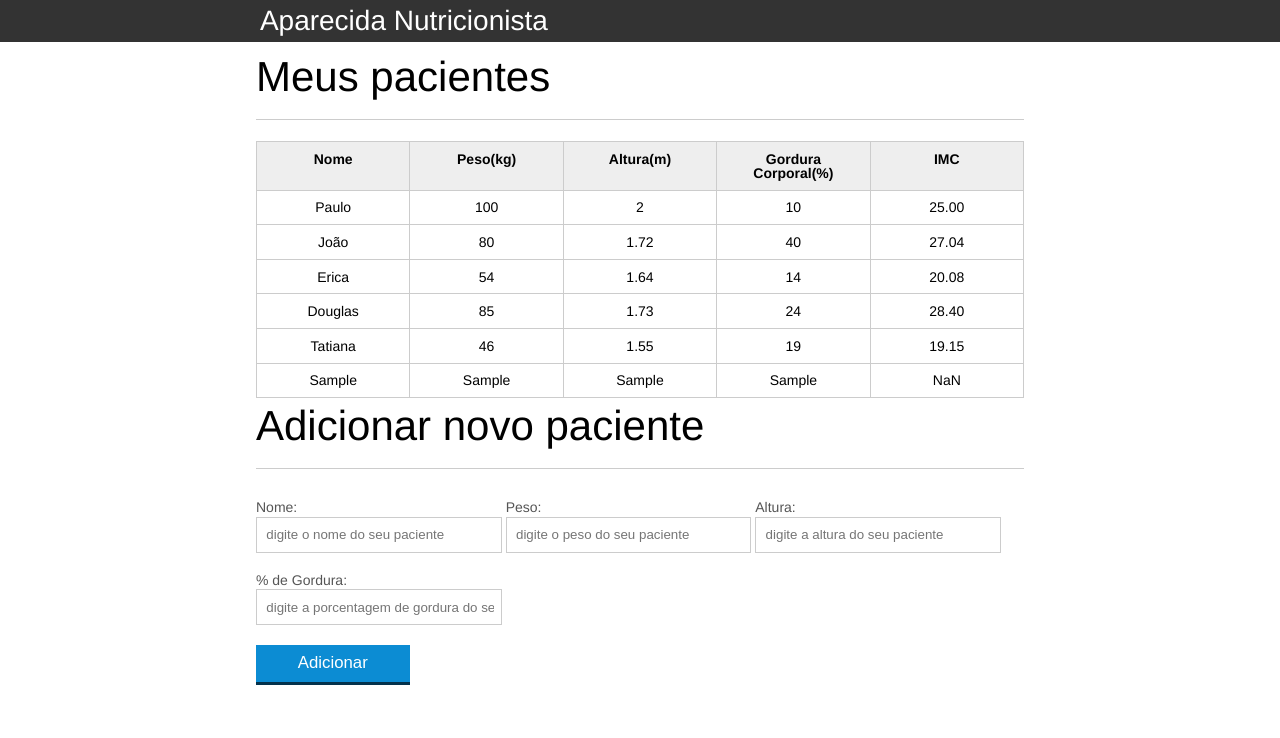
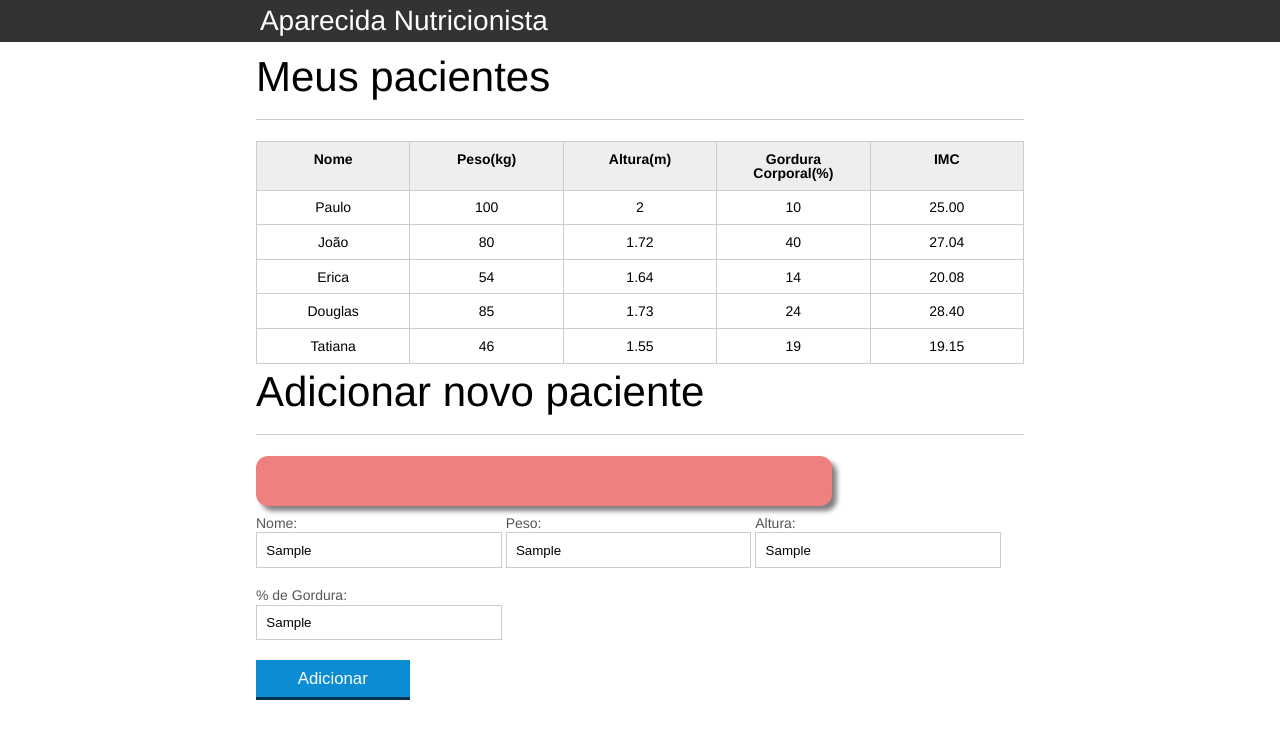
Before and after one commit to 3G42/Javascript-Web, a plain HTML site: page index.html in a window 1280 px wide. Both pictures are taken after typing "Sample", "Sample", "Sample", "Sample" into the empty fields and a click on the button "Adicionar". Drawn offline with Linux system fonts and the light colour scheme.

Commit message:
6.02 - Exibindo mensagens de erro

```diff
--- a/css/index.css
+++ b/css/index.css
@@ -136,3 +136,12 @@ button:disabled {
 .paciente-invalido {
   background-color: lightcoral;
 }
+#mensagem-erro {
+  background-color: lightcoral;
+  width:75%;
+  display: none;
+  height:50px;
+  padding: 20px 40px;
+  border-radius: 12px;
+  box-shadow: 5px 5px 5px gray ;
+}
--- a/index.html
+++ b/index.html
@@ -77,6 +77,7 @@
 		<!-- ... -->
 		<section class="container">
 			<h2 id="titulo-form">Adicionar novo paciente</h2>
+			<ul id="mensagem-erro"></ul>
 			<form id="form-adiciona">
 				<div class="grupo">
 					<label for="nome">Nome:</label>
--- a/js/form.js
+++ b/js/form.js
@@ -1,47 +1,52 @@
 
 var botaoAdicionar = document.querySelector("#adicionar-paciente");
 
-botaoAdicionar.addEventListener('click',function (event){
+botaoAdicionar.addEventListener("click", function (event) {
   event.preventDefault();
   var form = document.querySelector("#form-adiciona");
 
   paciente = obtemPacienteDoFormulario(form);
 
   pacienteTr = montaTr(paciente);
+  var erros = validaPaciente(paciente);
+  var mensagemErro = document.querySelector("#mensagem-erro");
+  if (erros.length > 0) {
+    mensagemErro.style.display = "block";
+    mensagemErro.textContent = erro;
+    return;
+  }
+  mensagemErro.style.display = "none";
   var tabela = document.querySelector("#tabela-pacientes");
   tabela.appendChild(pacienteTr);
 
   form.reset();
+});
 
-})
-
-function obtemPacienteDoFormulario(form){
-
+function obtemPacienteDoFormulario(form) {
   var paciente = {
-        nome:form.nome.value,
-        altura:form.altura.value,
-        peso:form.peso.value,
-        gordura:form.gordura.value,
-        imc:calculaImc(form.peso.value,form.altura.value)
-    }
-    console.log(paciente.imc)
+    nome: form.nome.value,
+    altura: form.altura.value,
+    peso: form.peso.value,
+    gordura: form.gordura.value,
+    imc: calculaImc(form.peso.value, form.altura.value),
+  };
+  console.log(paciente.imc);
   return paciente;
 }
 
-function montaTr(paciente){
+function montaTr(paciente) {
   var pacienteTr = document.createElement("tr");
   pacienteTr.classList.add("paciente");
 
-
-    pacienteTr.appendChild(montaTd(paciente.nome,"info-nome"));
-    pacienteTr.appendChild(montaTd(paciente.peso,"info-peso"));
-    pacienteTr.appendChild(montaTd(paciente.altura,"info-altura"));
-    pacienteTr.appendChild(montaTd(paciente.gordura,"info-gordura"));
-    pacienteTr.appendChild(montaTd(paciente.imc,"info-imc"));
+  pacienteTr.appendChild(montaTd(paciente.nome, "info-nome"));
+  pacienteTr.appendChild(montaTd(paciente.peso, "info-peso"));
+  pacienteTr.appendChild(montaTd(paciente.altura, "info-altura"));
+  pacienteTr.appendChild(montaTd(paciente.gordura, "info-gordura"));
+  pacienteTr.appendChild(montaTd(paciente.imc, "info-imc"));
   return pacienteTr;
 }
 
-function montaTd(dado,classe){
+function montaTd(dado, classe) {
   var td = document.createElement("td");
   td.textContent = dado;
   td.classList.add(classe);
@@ -49,7 +54,10 @@ function montaTd(dado,classe){
   return td;
 }
 
+function validaPaciente(paciente) {
+  var erros = [];
+  if (!validaPeso(paciente.peso)) erros.push("Peso é Inválido");
+  if (!validaAltura(paciente.altura)) erros.push("Altura inválida");
 
-function validaPaciente(paciente){
-    return validaPeso(paciente.peso);
+  return erros;
 }
```
Lines whose indentation alone changed are shown as unchanged.
